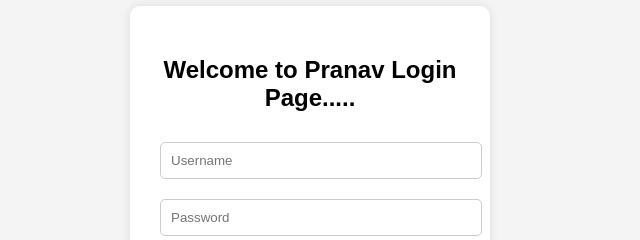
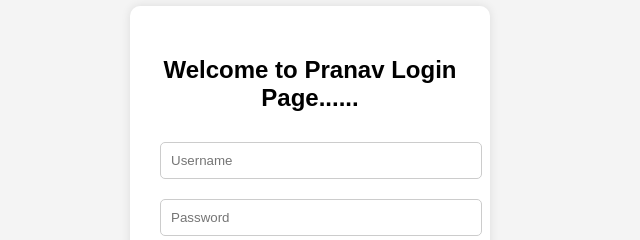
Before and after one commit to JadhavPranav-cloud/CICD, a plain HTML site: page website/index.html in a window 1280 px wide. Shown: the part 248-488 px from the top of the page, 330-970 px from the left. Drawn offline with Linux system fonts and the light colour scheme.

Commit message:
Update index.html

```diff
--- a/website/index.html
+++ b/website/index.html
@@ -49,7 +49,7 @@
 <body>
 
   <div class="login-container">
-    <h2>Welcome to Pranav Login Page..... </h2>
+    <h2>Welcome to Pranav Login Page...... </h2>
     <form action="/login" method="post">
       <input type="text" name="username" placeholder="Username" required />
       <input type="password" name="password" placeholder="Password" required />
```
